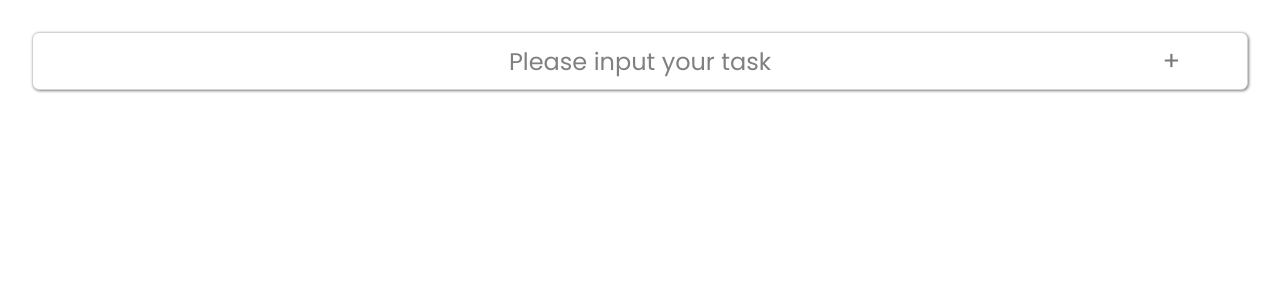
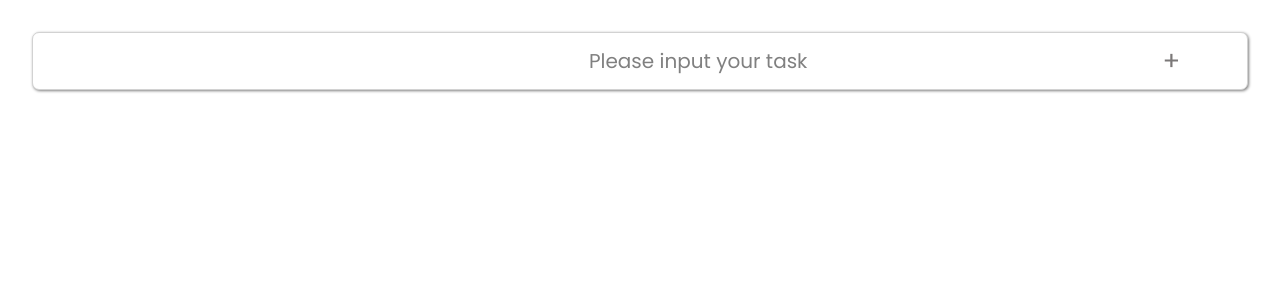
Before and after one commit to Joshuacodeat10/React-Todo-List, a React (Vite) app: page / in a window 1280 px wide. Shown: the top 300 px of the page. Built offline with nearby package versions, Linux system fonts and the light colour scheme.

Commit message:
Update more styles and change the edit input to textarea

```diff
--- a/src/components/TodoInput/todoinput.css
+++ b/src/components/TodoInput/todoinput.css
@@ -2,13 +2,13 @@
 input[type=text]{
     border-radius:7px;
     font-family:Poppins;
-
+    padding-left: 5%;
     width:100%;
     height:54px;
-    font-size:24px;
+    font-size:20px;
     border:1px solid rgb(210, 210, 210);
 
-    text-align:center;
+    text-align:left;
 
     box-shadow:1px 1px 3px gray;
 }
@@ -16,6 +16,8 @@ input[type=text]:focus{
     outline:none;
 }
 input[type=text]::placeholder{
+    padding-left: 5%;
+    text-align:left;
     color:gray;
     text-align:center;
 }
--- a/src/components/Todoitem/TodoItem.jsx
+++ b/src/components/Todoitem/TodoItem.jsx
@@ -29,16 +29,16 @@ export default function TodoItem({itemNumber,itemTitle,  itemStatus, onDelete, e
              defaultChecked={itemStatus}
              />
              {isEditing &&
-             <form onSubmit={() =>{fullFunc()}} >
-                <input
+             <form className='edit-form'onSubmit={() =>{fullFunc()}} >
+                <textarea
                     value={editValue}
                     onChange={changeEdit}
-                >
-                </input>
+                />
+
                 <button type='submit' >submit</button>
             </form>}
 
-            {!isEditing && <div><h2 className='item-title'>{itemTitle}</h2></div>}
+            {!isEditing && <div onClick={onEdit}><p className='item-title'>{itemTitle}</p></div>}
             {! isEditing && <button onClick={onEdit}>edit</button> }
             <button onClick={onDelete}>delete</button>
             {/* <article>{itemBody}</article> */}
--- a/src/components/Todoitem/todoitem.css
+++ b/src/components/Todoitem/todoitem.css
@@ -24,6 +24,9 @@
 }
 .todo-item .item-title{
     max-width: 250px;
-
+    font-size:17px;
     overflow-wrap: break-word;
 }
+.edit-form input{
+    font-size:17px;
+}
```
